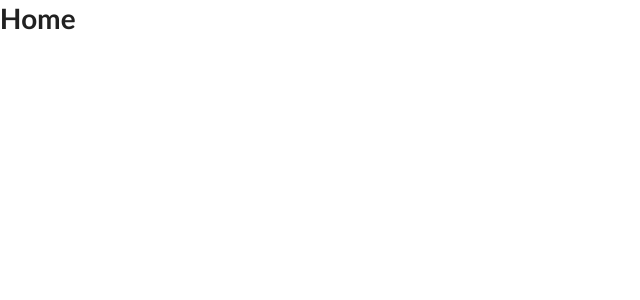
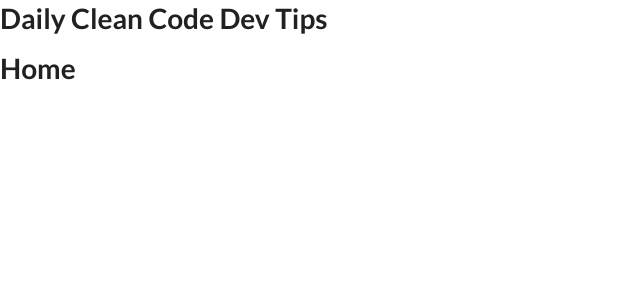
Before and after one commit to sandro-salzmann/daily-clean-code-dev-tips-frontend, a React (Create React App) app: page / in a window 1280 px wide. Shown: the top 300 px of the page, without its empty margins (0-640 px from the left). Built offline with nearby package versions, Linux system fonts and the light colour scheme.

Commit message:
Fix test

```diff
--- a/src/App.js
+++ b/src/App.js
@@ -8,6 +8,7 @@ import { NotFoundPage } from "./pages/NotFoundPage";
 function App() {
   return (
     <BrowserRouter>
+    <h1>Daily Clean Code Dev Tips</h1>
       <Routes>
         <Route path="" element={<HomePage />} />
         <Route path="setup" element={<SetupPage />} />
```
Also changed, not shown: 1 other file (tests, documents, lock files or other folders).
